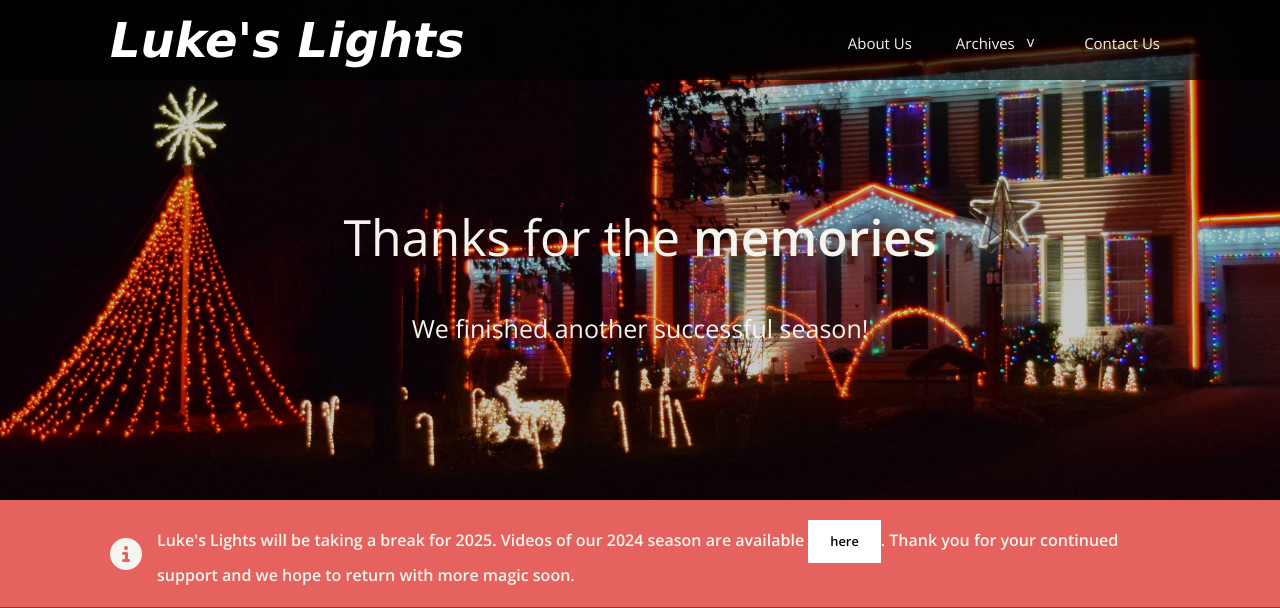
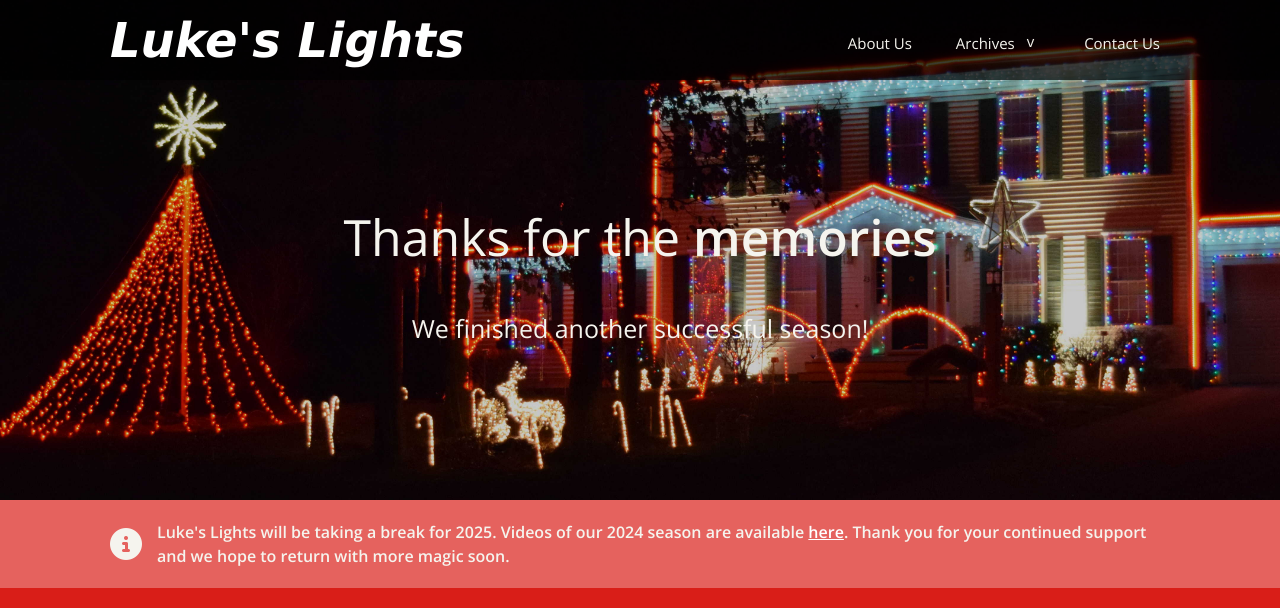
Before and after one commit to ldobson98/lukeslights, a Jekyll site: the page built from index.html, in a window 1280 px wide. Shown: the top 608 px of the page. Built offline with Jekyll 4.4.1, drawn with Linux system fonts in a browser that asks for light colours; nearby versions of some CDN libraries; grey boxes are pictures that could not be loaded.

Commit message:
hyperlink bug

```diff
--- a/index.html
+++ b/index.html
@@ -15,7 +15,7 @@ title: Home
   <div class="full warning warning-perm" role="notice">
     <div class="wrap">
       <i class="fas fa-info-circle"></i>
-      <p><b>Luke's Lights will be taking a break for 2025. Videos of our 2024 season are available <a class="button" href="videos/2024.html">here</a>. Thank you for your continued support and we hope to return with more magic soon.</b>
+      <p><b>Luke's Lights will be taking a break for 2025. Videos of our 2024 season are available <a href="videos/2024.html">here</a>. Thank you for your continued support and we hope to return with more magic soon.</b>
     </div>
   </div>
   <div class="wrap">
```
